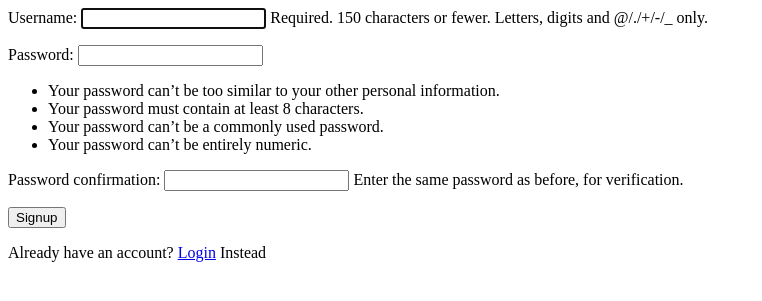
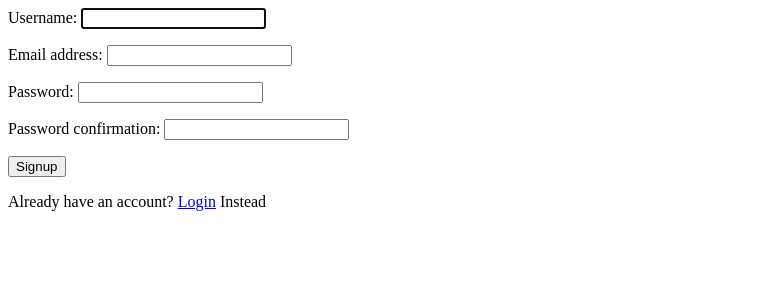
Before and after one commit to eria-developer/blog, a Django app: page /user_signup in a window 1280 px wide. Shown: the top 301 px of the page, without its empty margins (0-762 px from the left). Run offline with Django 5.2, Linux system fonts and the light colour scheme.

Commit message:
trying the password resets

```diff
--- a/blogsite/settings.py
+++ b/blogsite/settings.py
@@ -117,3 +117,6 @@ DEFAULT_AUTO_FIELD = 'django.db.models.BigAutoField'
 
 # added configs
 AUTH_USER_MODEL = "myblog.CustomUser"
+
+# Password reset
+EMAIL_BACKEND = "django.core.mail.backends.console.EmailBackend"
--- a/myblog/forms.py
+++ b/myblog/forms.py
@@ -6,4 +6,4 @@ from django.contrib.auth.forms import UserCreationForm
 class CustomUserCreationForm(UserCreationForm):
     class Meta(UserCreationForm.Meta):
         model = models.CustomUser
-        fields = ["username"]
+        fields = ["username", "email"]
--- a/templates/myblog/user_signup.html
+++ b/templates/myblog/user_signup.html
@@ -19,21 +19,35 @@
     <div>
       <form action="" method="post">
         {% csrf_token %}
-         {{form.as_p}}
-        {% comment %} <div>
-          <label for="id_username">Username</label>
-          <input type="text" name="id_username" id="id_username" />
-        </div>
-        <div>
-          <label for="id_pasword1">Password</label>
-          <input type="password" name="id_pasword1" id="id_pasword1" />
-        </div>
-        <div>
-          <label for="id_password2">Confirm Password</label>
-          <input type="password" name="id_password2" id="id_password2" />
-        </div>
-        <div> {% endcomment %}
-          <button type="submit">Signup</button>
+         {% comment %} {{form.as_p}} {% endcomment %}
+         <label for="id_username">Username:</label>
+    <input type="text" name="username" maxlength="150" autocapitalize="none" autocomplete="username" autofocus required aria-describedby="id_username_helptext" id="id_username">
+
+
+  </p>
+
+
+  <p>
+    <label for="id_email">Email address:</label>
+    <input type="email" name="email" maxlength="254" id="id_email">
+
+
+  </p>
+
+
+  <p>
+    <label for="id_password1">Password:</label>
+    <input type="password" name="password1" autocomplete="new-password" required aria-describedby="id_password1_helptext" id="id_password1">
+
+  </p>
+
+
+  <p>
+    <label for="id_password2">Password confirmation:</label>
+    <input type="password" name="password2" autocomplete="new-password" required aria-describedby="id_password2_helptext" id="id_password2">
+
+  </p>
+        <button type="submit">Signup</button>
         </div>
       </form>
       <div>Already have an account?
--- a/templates/registration/password_reset_confirm.html
+++ b/templates/registration/password_reset_confirm.html
@@ -19,6 +19,7 @@
         {% else %}
         <p>The password reset link was invalid, possibly because it has
             already been used. Please request a new password reset.</p>
+        {% endif %}
     </div>
 </body>
 
```
Also changed, not shown: myblog/views.py (+0 -13 lines), db.sqlite3.
